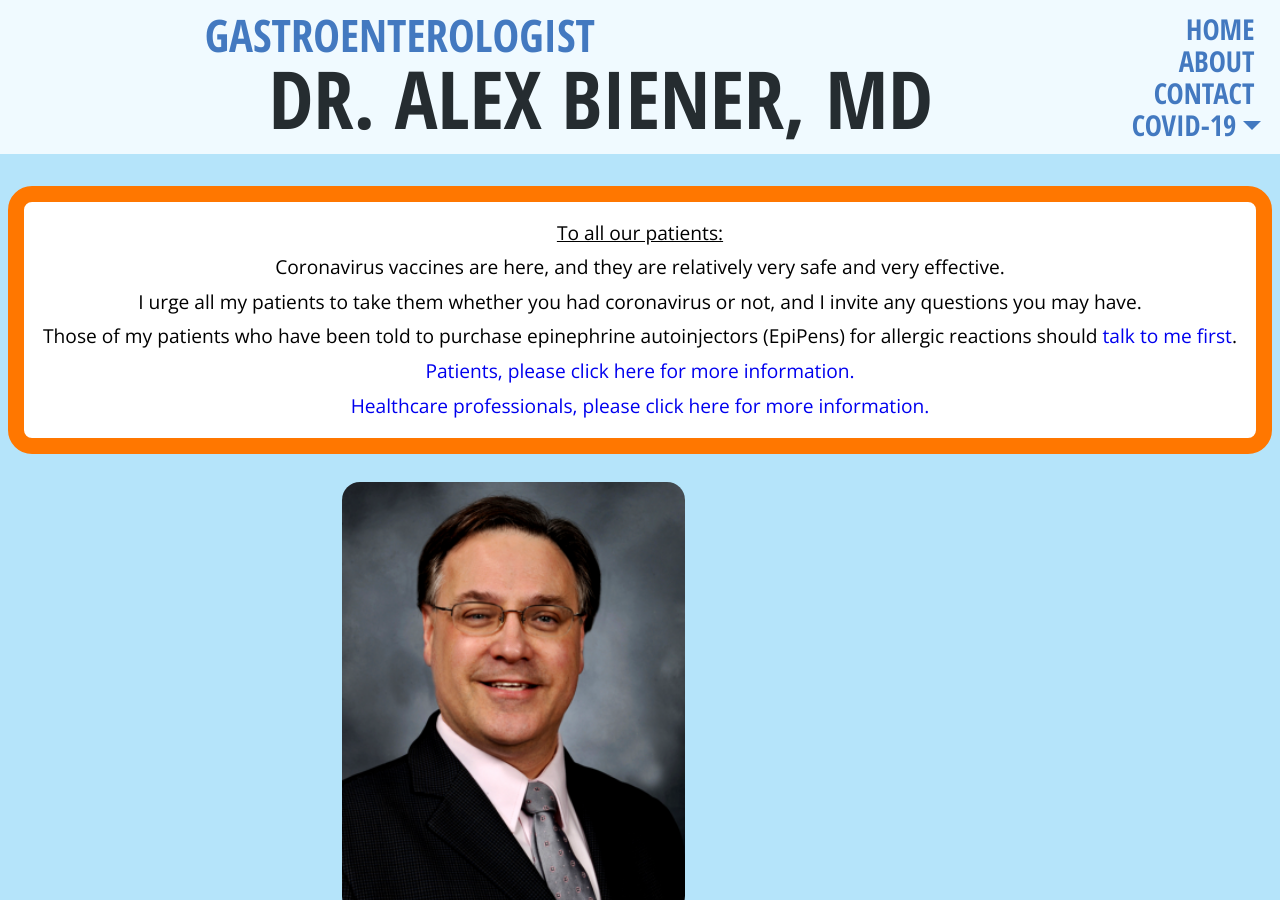
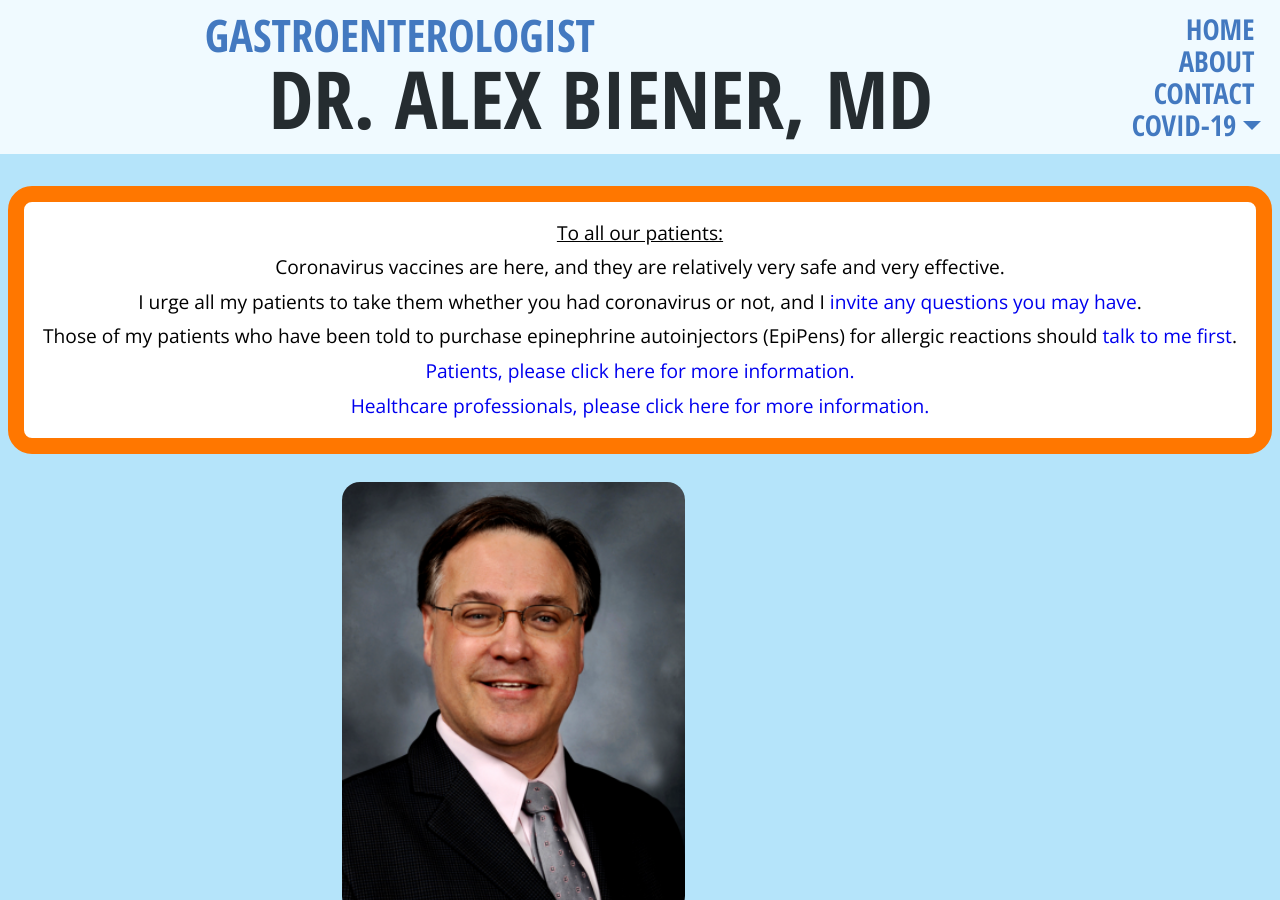
Before and after one commit to alexbienermd/alexbienermd.github.io, a Jekyll site: the page built from index.markdown, in a window 1280 px wide and 900 px high. Built offline with Jekyll 4.4.1, drawn with Linux system fonts in a browser that asks for light colours; nearby versions of some CDN libraries; part of the change alters nothing that is shown.

```diff
--- a/index.markdown
+++ b/index.markdown
@@ -7,7 +7,7 @@ layout: default
 <div class="covid-alert-frontpage">
   <p><u>To all our patients:</u></p>
   <p>Coronavirus vaccines are here, and they are relatively very safe and very effective.</p>
-  <p>I urge all my patients to take them whether you had coronavirus or not, and I invite any questions you may have.</p>
+  <p>I urge all my patients to take them whether you had coronavirus or not, and I <a href="https://www.alexbienermd.com/#contact">invite any questions you may have</a>.</p>
   <p>Those of my patients who have been told to purchase epinephrine autoinjectors (EpiPens) for allergic reactions should <a href="https://www.alexbienermd.com/#contact">talk to me first</a>.</p>
   <p><a href="https://www.alexbienermd.com/COVID-19-for-patients">Patients, please click here for more information.</a></p>
   <p><a href="https://www.alexbienermd.com/COVID-19-for-healthcare-professionals">Healthcare professionals, please click here for more information.</a></p>
```
